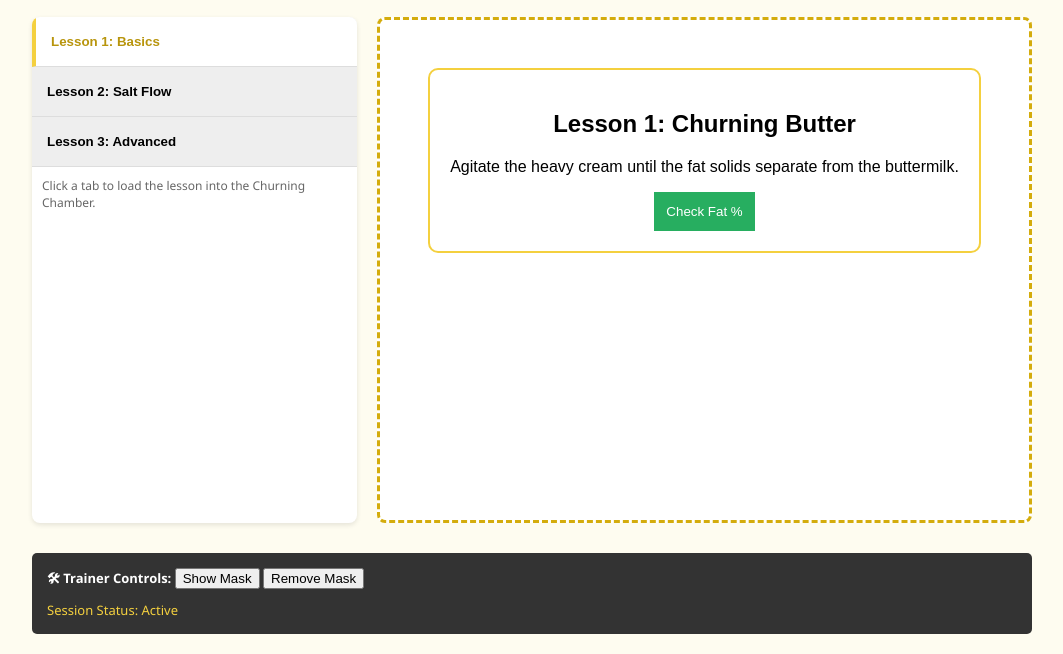
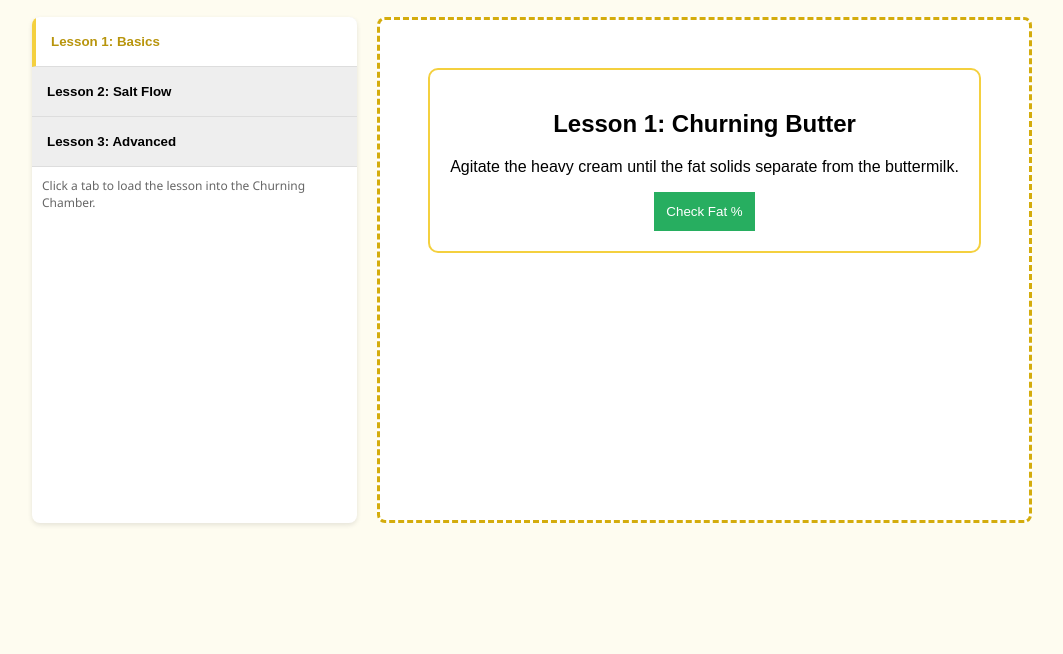
Before and after one commit to nicaz-wm/bakeme, a plain HTML site: page index.html in a window 1280 px wide. Shown: the part 187-841 px from the top of the page, without its empty margins (108-1171 px from the left). After the commit the page ends 800 px from the top, so only its background shows below. Drawn offline with Linux system fonts and the light colour scheme.

Commit message:
Update index.html

```diff
--- a/index.html
+++ b/index.html
@@ -84,12 +84,7 @@
         </section>
     </div>
 
-    <div class="trainer-console">
-        <strong>🛠 Trainer Controls:</strong>
-        <button onclick="document.getElementById('ui-layer-mask').style.backgroundColor = 'rgba(255,0,0,0.4)'">Show Mask</button>
-        <button onclick="document.getElementById('ui-layer-mask').style.display = 'none'">Remove Mask</button>
-        <div id="id-log" style="margin-top:10px; color: #f4d03f;">Session Status: Active</div>
-    </div>
+
 </div>
 
 <script>
```
